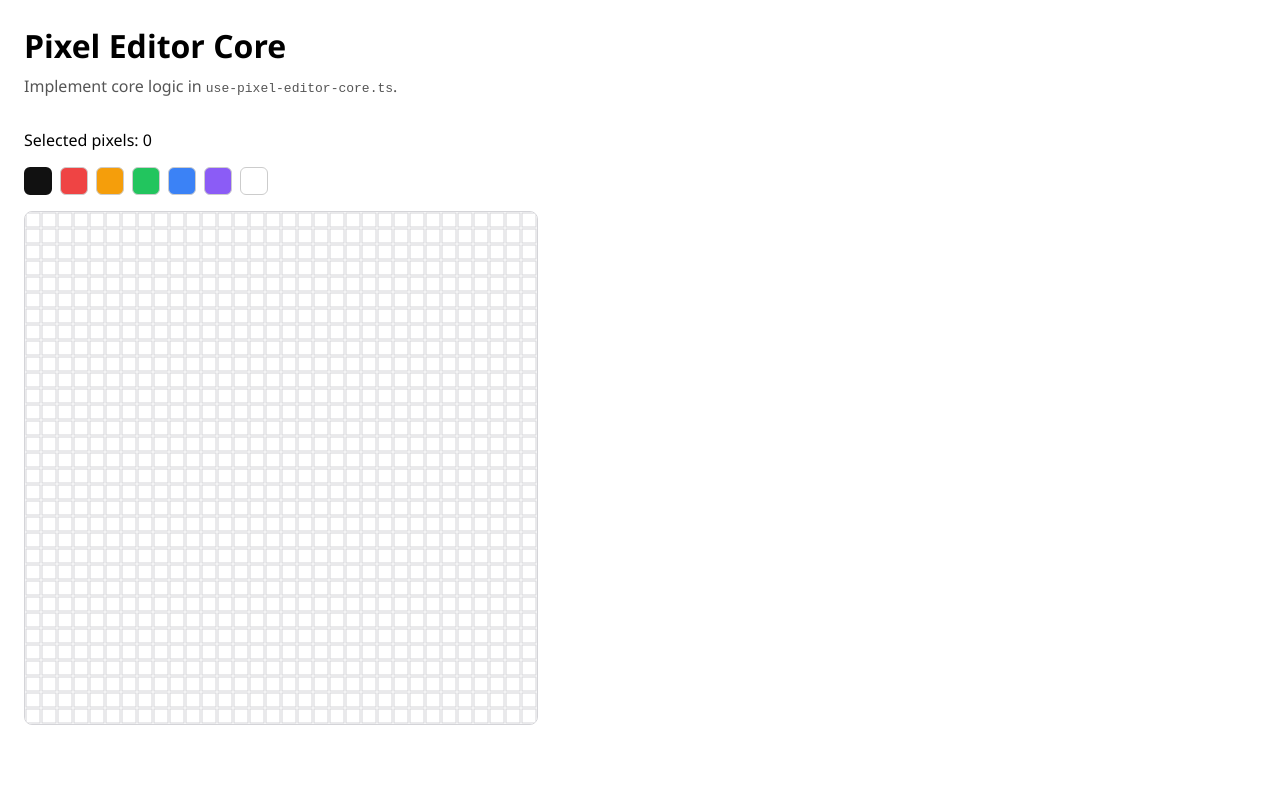
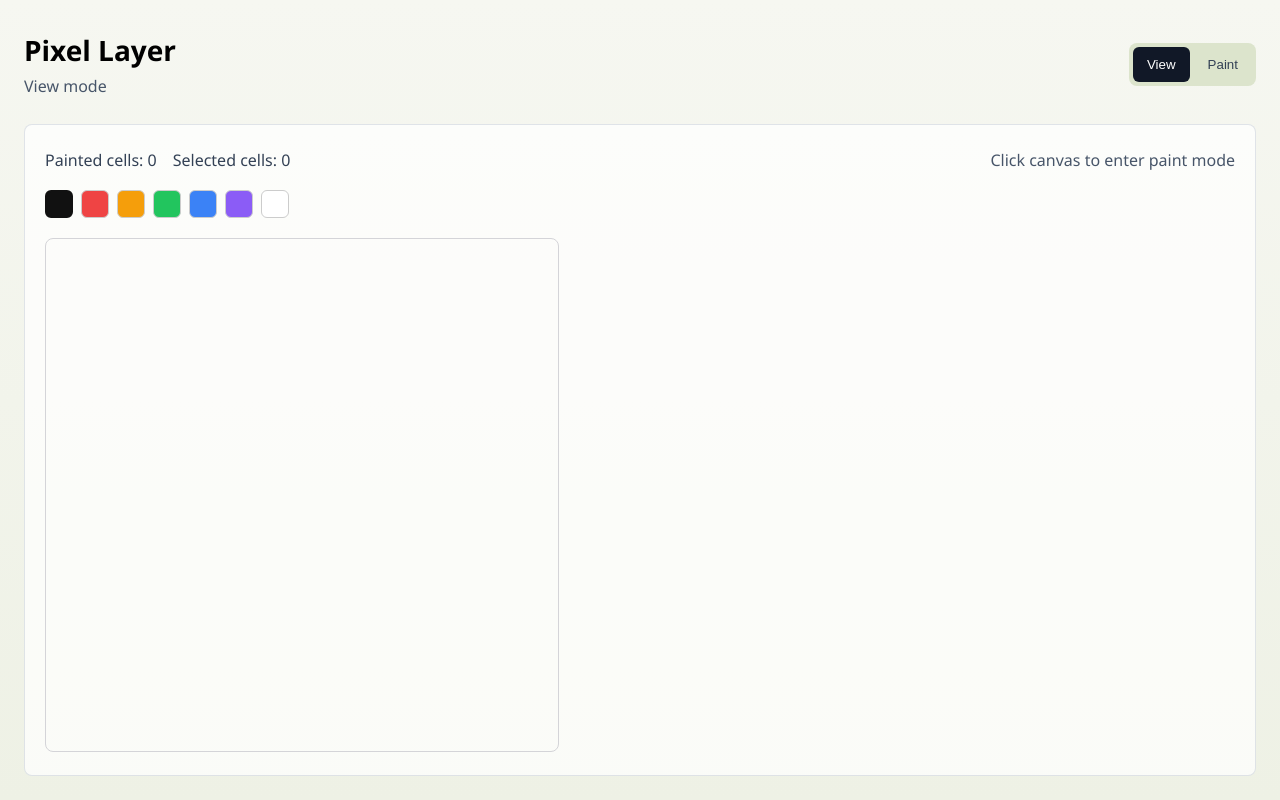
Before and after one commit to agrade1/my_wplace, a Next.js app: page / in a window 1280 px wide. Built offline with nearby package versions, Linux system fonts and the light colour scheme.

Commit message:
feat: refine pixel editor view and paint modes

```diff
--- a/app/page.tsx
+++ b/app/page.tsx
@@ -1,29 +1,109 @@
 "use client";
 
+import { useState } from "react";
 import { PixelEditorCanvas } from "@/components/pixel-editor/pixel-editor-canvas";
 import { usePixelEditorCore } from "@/features/pixel-editor/use-pixel-editor-core";
 
 export default function Home() {
   const core = usePixelEditorCore();
+  const [isPaintMode, setIsPaintMode] = useState(false);
 
   return (
-    <main style={{ padding: 24, display: "grid", gap: 16 }}>
-      <header>
-        <h1 style={{ margin: 0 }}>Pixel Editor Core</h1>
-        <p style={{ marginTop: 8, color: "#555" }}>
-          Implement core logic in <code>use-pixel-editor-core.ts</code>.
+    <main
+      style={{
+        minHeight: "100vh",
+        padding: 24,
+        display: "grid",
+        gap: 20,
+        background:
+          "linear-gradient(180deg, #f6f7f1 0%, #eef1e5 100%)"
+      }}
+    >
+      <header style={{ display: "grid", gap: 8 }}>
+        <div style={{ display: "flex", justifyContent: "space-between", alignItems: "center", gap: 16, flexWrap: "wrap" }}>
+          <div>
+            <h1 style={{ margin: 0, fontSize: 28 }}>Pixel Layer</h1>
+            <p style={{ margin: "6px 0 0", color: "#475569" }}>
+              {isPaintMode ? "Paint mode" : "View mode"}
             </p>
+          </div>
+
+          <div
+            style={{
+              display: "inline-flex",
+              padding: 4,
+              borderRadius: 8,
+              backgroundColor: "#dce4cc",
+              gap: 4
+            }}
+          >
+            <button
+              type="button"
+              onClick={() => setIsPaintMode(false)}
+              style={{
+                border: 0,
+                borderRadius: 6,
+                padding: "10px 14px",
+                backgroundColor: isPaintMode ? "transparent" : "#111827",
+                color: isPaintMode ? "#334155" : "#ffffff",
+                cursor: "pointer"
+              }}
+            >
+              View
+            </button>
+            <button
+              type="button"
+              onClick={() => setIsPaintMode(true)}
+              style={{
+                border: 0,
+                borderRadius: 6,
+                padding: "10px 14px",
+                backgroundColor: isPaintMode ? "#111827" : "transparent",
+                color: isPaintMode ? "#ffffff" : "#334155",
+                cursor: "pointer"
+              }}
+            >
+              Paint
+            </button>
+          </div>
+        </div>
       </header>
 
-      <span>Selected pixels: {core.selected.size}</span>
+      <section
+        style={{
+          display: "grid",
+          gap: 16,
+          padding: 20,
+          backgroundColor: "rgba(255,255,255,0.72)",
+          border: "1px solid rgba(148, 163, 184, 0.28)",
+          borderRadius: 8
+        }}
+      >
+        <div style={{ display: "flex", justifyContent: "space-between", alignItems: "center", gap: 16, flexWrap: "wrap" }}>
+          <div style={{ display: "flex", gap: 16, flexWrap: "wrap", color: "#334155" }}>
+            <span>Painted cells: {core.pixelColors.size}</span>
+            <span>Selected cells: {core.selected.size}</span>
+          </div>
+
+          <div style={{ color: "#475569" }}>
+            {isPaintMode ? "Grid visible" : "Click canvas to enter paint mode"}
+          </div>
+        </div>
 
         <PixelEditorCanvas
           gridSize={32}
           cellSize={16}
+          showGrid={isPaintMode}
+          hideEmptyPixels={!isPaintMode}
+          readOnly={!isPaintMode}
           palette={core.palette}
           activeColor={core.activeColor}
           selected={core.selected}
           pixelColors={core.pixelColors}
+          onRequestPaintMode={(id, button) => {
+            setIsPaintMode(true);
+            core.onPixelMouseDown(id, button);
+          }}
           onSelectColor={core.onSelectColor}
           onPixelPointerDown={core.onPixelMouseDown}
           onPixelPointerMove={core.onPixelMouseEnter}
@@ -31,6 +111,7 @@ export default function Home() {
           onSpaceSelectStart={core.onSpaceSelectStart}
           onSpaceSelectEnd={core.onSpaceSelectEnd}
         />
+      </section>
     </main>
   );
 }
--- a/components/pixel-editor/pixel-editor-canvas.tsx
+++ b/components/pixel-editor/pixel-editor-canvas.tsx
@@ -5,10 +5,14 @@ import { useEffect, useMemo, useRef } from "react";
 type PixelEditorCanvasProps = {
   gridSize: number;
   cellSize: number;
+  showGrid: boolean;
+  hideEmptyPixels: boolean;
+  readOnly: boolean;
   activeColor: string;
   palette: readonly string[];
   selected: ReadonlySet<string>;
   pixelColors: ReadonlyMap<string, string>;
+  onRequestPaintMode: (id: string, button: number) => void;
   onSelectColor: (color: string) => void;
   onPixelPointerDown: (id: string, button: number) => void;
   onPixelPointerMove: (id: string, buttons: number) => void;
@@ -24,10 +28,14 @@ function toPixelId(x: number, y: number) {
 export function PixelEditorCanvas({
   gridSize,
   cellSize,
+  showGrid,
+  hideEmptyPixels,
+  readOnly,
   activeColor,
   palette,
   selected,
   pixelColors,
+  onRequestPaintMode,
   onSelectColor,
   onPixelPointerDown,
   onPixelPointerMove,
@@ -50,7 +58,8 @@ export function PixelEditorCanvas({
     for (let y = 0; y < gridSize; y += 1) {
       for (let x = 0; x < gridSize; x += 1) {
         const id = toPixelId(x, y);
-        const color = pixelColors.get(id) ?? "#ffffff";
+        const isPainted = pixelColors.has(id);
+        const color = isPainted ? pixelColors.get(id) ?? "#ffffff" : hideEmptyPixels ? "transparent" : "#ffffff";
         const left = x * cellSize;
         const top = y * cellSize;
 
@@ -58,7 +67,6 @@ export function PixelEditorCanvas({
         ctx.fillRect(left, top, cellSize, cellSize);
 
         const isSelected = selected.has(id);
-        const isPainted = pixelColors.has(id);
 
         if (isSelected) {
           ctx.strokeStyle = "#111111";
@@ -69,14 +77,14 @@ export function PixelEditorCanvas({
           ctx.strokeStyle = "#0f766e";
           ctx.lineWidth = 1.5;
           ctx.strokeRect(left + 1, top + 1, cellSize - 2, cellSize - 2);
-        } else {
+        } else if (showGrid) {
           ctx.strokeStyle = "#d4d4d8";
           ctx.lineWidth = 1;
           ctx.strokeRect(left + 1, top + 1, cellSize - 2, cellSize - 2);
         }
       }
     }
-  }, [cellSize, gridSize, pixelColors, selected]);
+  }, [cellSize, gridSize, hideEmptyPixels, pixelColors, selected, showGrid]);
 
   useEffect(() => {
     const handleKeyDown = (event: KeyboardEvent) => {
@@ -139,14 +147,20 @@ export function PixelEditorCanvas({
         ref={canvasRef}
         width={canvasSize}
         height={canvasSize}
-        style={{ border: "1px solid #d4d4d8", borderRadius: 8, cursor: "crosshair" }}
+        style={{ border: "1px solid #d4d4d8", borderRadius: 8, cursor: readOnly ? "pointer" : "crosshair" }}
         onContextMenu={(event) => event.preventDefault()}
         onMouseDown={(event) => {
           const id = getPixelFromEvent(event);
           if (!id) return;
+
+          if (readOnly) {
+            onRequestPaintMode(id, event.button);
+            return;
+          }
           onPixelPointerDown(id, event.button);
         }}
         onMouseMove={(event) => {
+          if (readOnly) return;
           const id = getPixelFromEvent(event);
           if (!id) return;
           onPixelPointerMove(id, event.buttons);
```
Lines whose indentation alone changed are shown as unchanged.
